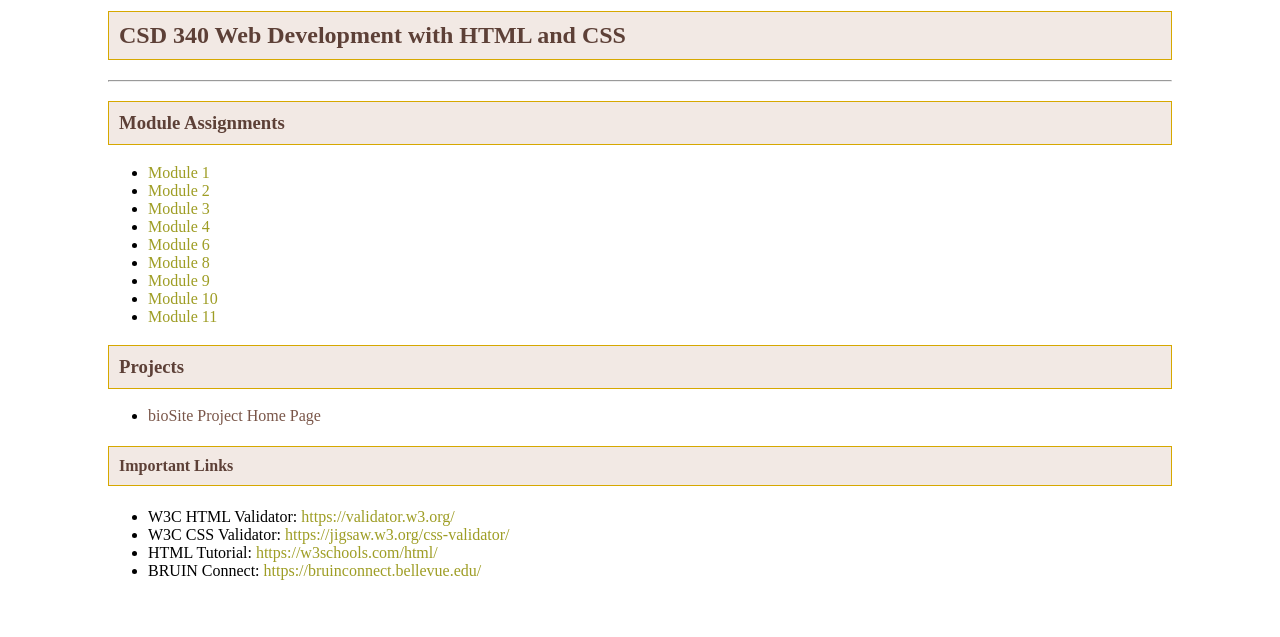
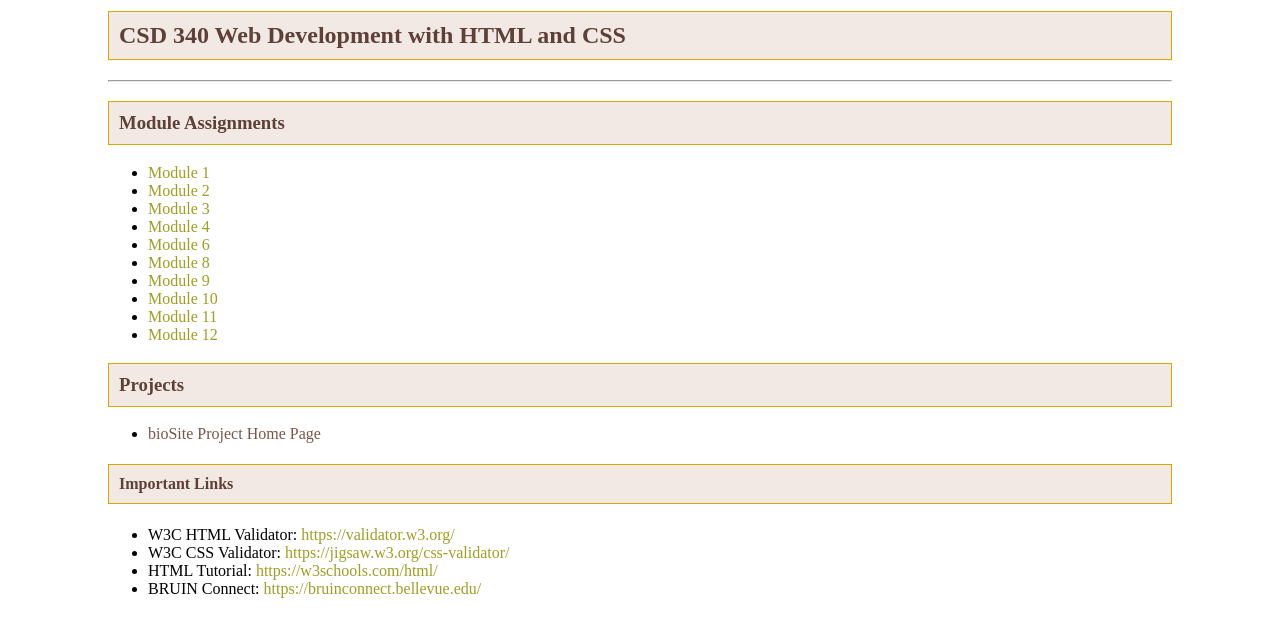
Before and after one commit to VGregoryBellevue/CSD-340, a plain HTML site: page index.html in a window 1280 px wide. Shown: the part 119-756 px from the top of the page. Drawn offline with Linux system fonts and the light colour scheme.

Commit message:
Update index.html

```diff
--- a/index.html
+++ b/index.html
@@ -28,6 +28,7 @@
 <li><a href="module-9/Gregory_mod9_2.html">Module 9</a></li>
 <li><a href="module-10/Gregory_module_10.html">Module 10</a></li>
 <li><a href="module-11/Gregory_Mod11_2.html">Module 11</a></li>
+<li><a href="module-12/Gregory_Mod12_2.html">Module 12</a></li>
 </ul>
 <h3>Projects</h3>
 <ul>
```
